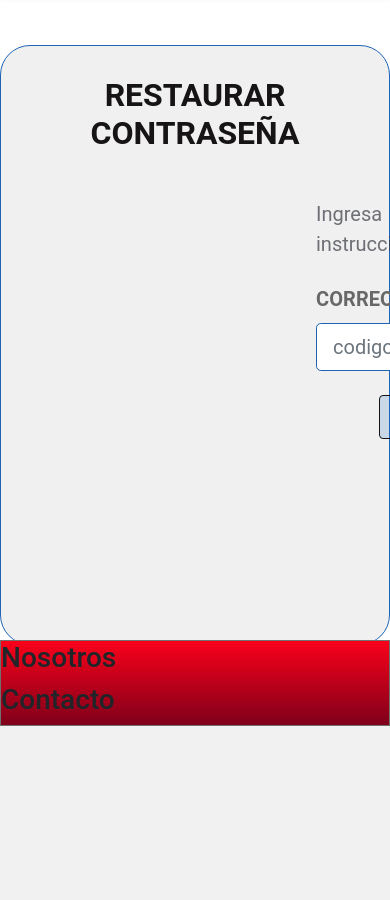
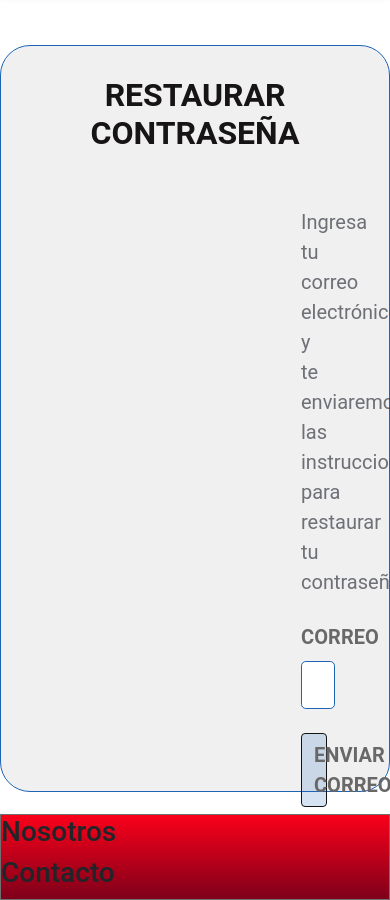
Before and after one commit to DPACOTAYPE/mitiendita, a Django app: template core/templates/restaurar-contrasenia.html in a window 390 px wide; the page is wider, and only the part inside the window is pictured. Shown: the part 118-1018 px from the top of that part. Before the commit the page ends 844 px from the top of that part, so only its background shows below. Run offline with Django 3.2, Linux system fonts and the light colour scheme; the template is opened without the code that fills it, so the values that code supplies are empty; some libraries are stand-ins or nearby versions.

Commit message:
realizando paginas responsivas

```diff
--- a/core/templates/estilos.css
+++ b/core/templates/estilos.css
@@ -5,6 +5,7 @@
 .d-login{
  height: 100vh;
  font-family: Roboto;
+
 
 
 }
@@ -16,7 +17,7 @@ margin-bottom:57px;
 }
 
 .d-main{
-height:calc(100% - 271px);
+min-height:calc(100%-271px);
 }
 .d-footer{
 margin-top:22px;
@@ -27,11 +28,10 @@ background-image: linear-gradient(to bottom, #fa001a, #7f001a);
 }
 
 .d-section{
-    height: 600px;
-    border-radius: 30px;
-    border: solid 1px #1e64b5;
-    background-color: rgba(88, 90, 106, 0.09);
 
+border-radius: 30px;
+border: solid 1px #1e64b5;
+background-color: rgba(88, 90, 106, 0.09);
 }
 .d-h2{
 padding:30px;
@@ -47,13 +47,18 @@ font-family: Verdana;
 border: solid 1px #1e64b5 !important;
 }
 .d-form{
+height:600px;
 width:800px;
 padding-left:300px;
+
 }
+
+
 
 .d-form-rb{
 width:900px;
 margin-left:110px;
+height:600px;
 
 }
 .d-label{
@@ -166,7 +171,7 @@ background-color: #EDEAEA;
 width:60px;
 height:60px;
 font-size:25px;
-transform:translate(-440%,420%);
+transform:translate(-460%,420%);
 font-family: Verdana;
 font-weight:bold;
 
--- a/core/templates/restaurar-contrasenia.html
+++ b/core/templates/restaurar-contrasenia.html
@@ -25,21 +25,27 @@
 </header>
 <main class="d-main">
     <section class="container d-section">
-        <h2 class="text-center d-h2">RESTAURAR CONTRASEÑA</h2>
-        <form class="d-form">
+        <h2 class="text-center d-h2 col">RESTAURAR CONTRASEÑA</h2>
+        <div class="row">
+            <form class="d-form col-9">
                 <div class="form-group">
-                <p class="form-text d-intruccion mt-3 text-justify">Ingresa tu correo electrónico y te enviaremos las
+                    <p class="form-text d-intruccion mt-3 text-justify">Ingresa tu correo electrónico y te enviaremos
+                        las
                         instrucciones para restaurar tu contraseña.</p>
                     <label for="correo" class="col-form-label col-form-label-lg d-label">CORREO</label>
                     <input type="email" class="form-control form-control-lg d-input" id="correo"
                            placeholder="codigotec@gmail.com">
                 </div>
-            <button type="submit" class="btn btn-primary btn-block w-75 mx-auto mt-4 d-button">ENVIAR CORREO</button>
+                <button type="submit" class="btn btn-primary btn-block w-75 mx-auto mt-4 d-button">ENVIAR CORREO
+                </button>
 
             </form>
+        </div>
+
+
     </section>
 </main>
-<footer class="d-footer">
+<footer class="d-footer w-100">
     <h3>Nosotros</h3>
     <h3>Contacto</h3>
 </footer>
--- a/core/templates/tienda-productos.html
+++ b/core/templates/tienda-productos.html
@@ -26,7 +26,7 @@
 
 </header>
 <main class="d-main">
-    <section class="container-fluid">
+    <section class="container-fluid" >
         <h2 class="text-center d-h2tiendita mb-4">BODEGA MI ESQUINA FAVORITA</h2>
         <div class="row">
             <div class="col-3 d-flex justify-content-center">
@@ -665,7 +665,7 @@
 
     </section>
 </main>
-<footer class="d-footer">
+<footer class="d-footer w-100">
     <h3>Nosotros</h3>
     <h3>Contacto</h3>
 </footer>
```
Also changed, not shown: core/templates/inicio-sesion.html (+6 -2 lines), core/templates/registrar-bodega.html (+11 -5 lines), core/templates/registrar-usuario.html (+6 -3 lines), core/templates/registro-nueva-contrasenia.html (+7 -3 lines). Lines whose indentation alone changed are shown as unchanged.
